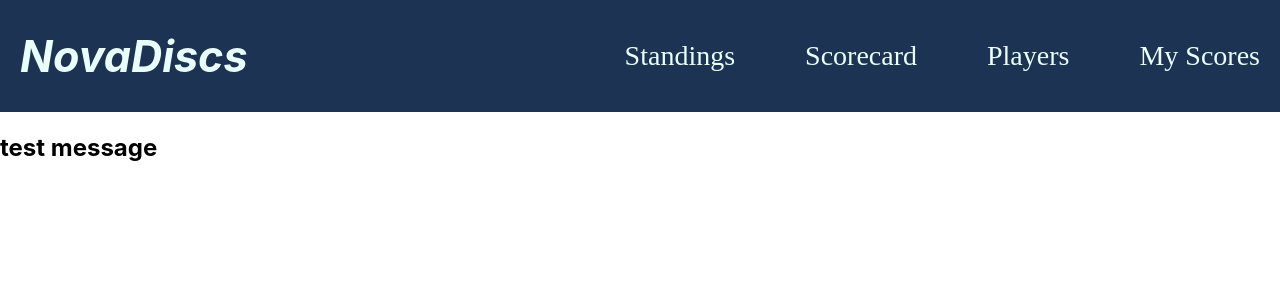
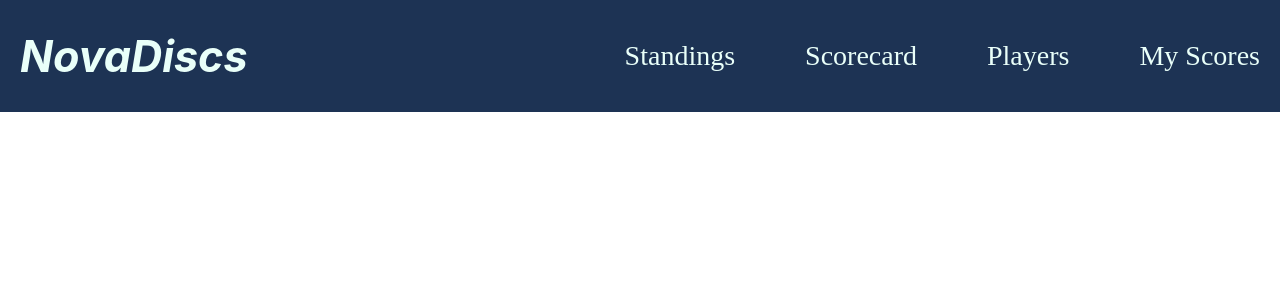
Before and after one commit to aisenor/nova-discs-frontend, a React (Create React App) app: page / in a window 1280 px wide. Shown: the top 300 px of the page. Built offline with nearby package versions, Linux system fonts and the light colour scheme; no server answers.

Commit message:
Removed test message

```diff
--- a/src/pages/Home.js
+++ b/src/pages/Home.js
@@ -13,7 +13,6 @@ const Home = () => {
   return (
     <div>
       <h1>{data.message}</h1>
-      <h2>test message</h2>
     </div>
   );
 };
```
